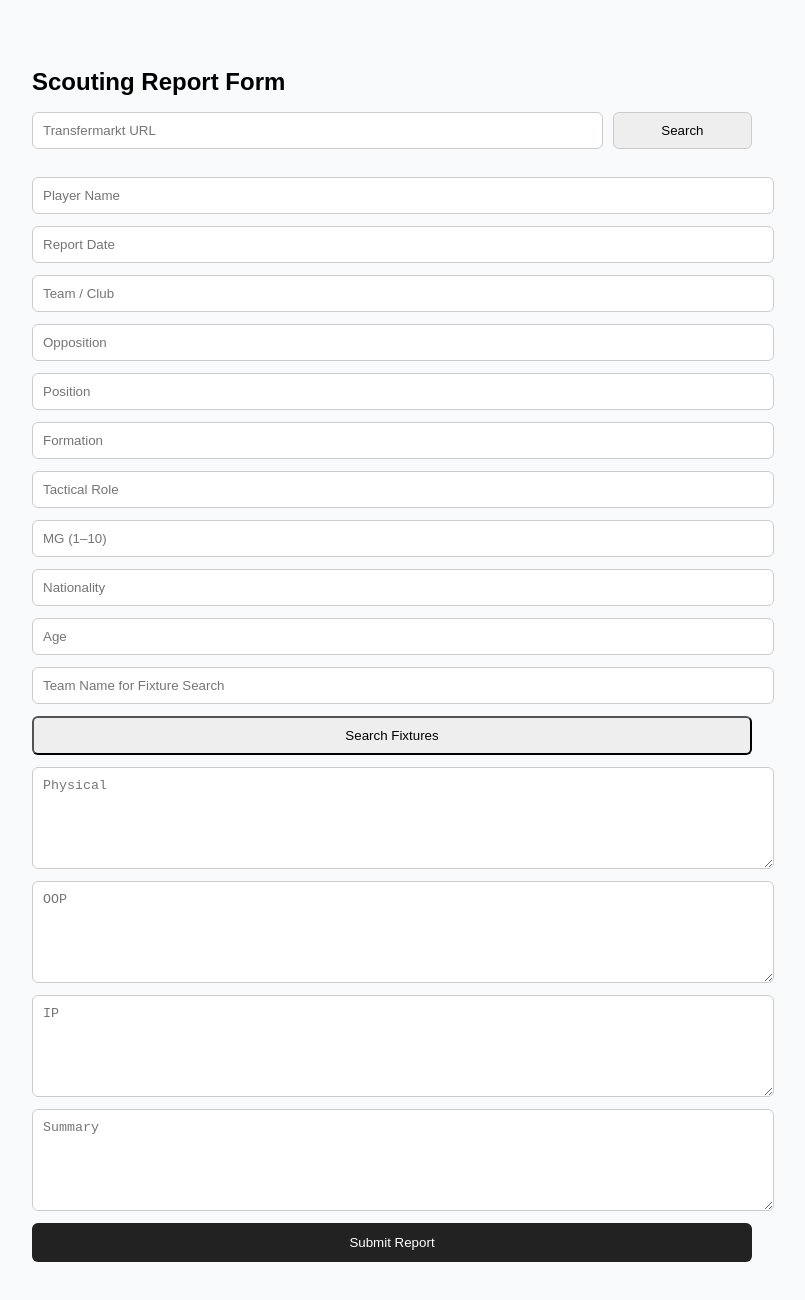
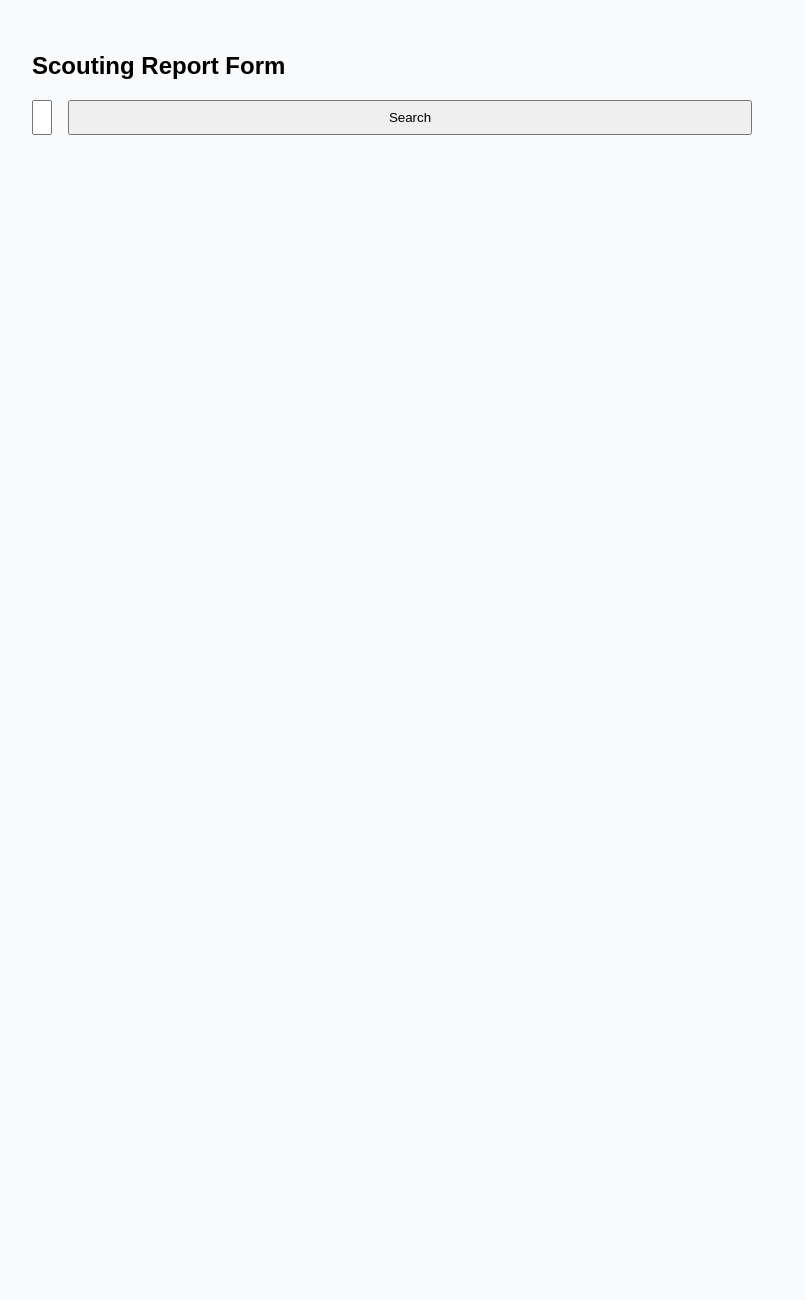
Before and after one commit to MarquesJake/Scouting-report-app, a React (Vite) app: page / in a window 1280 px wide. Shown: the top 1300 px of the page, without its empty margins (248-1053 px from the left). After the commit the page ends 800 px from the top, so only its background shows below. Built offline with nearby package versions, Linux system fonts and the light colour scheme.

Commit message:
Update ScoutingReportForm.jsx

```diff
--- a/src/ScoutingReportForm.jsx
+++ b/src/ScoutingReportForm.jsx
@@ -1,4 +1,4 @@
-import { useState, useEffect } from 'react';
+import { useState } from 'react';
 
 export default function ScoutingReportForm() {
   const [formData, setFormData] = useState({
@@ -40,10 +40,8 @@ export default function ScoutingReportForm() {
     if (!playerId) return;
 
     try {
-      const response = await fetch(`https://transfermarkt-api.vercel.app/player/${playerId}`);
+      const response = await fetch(`/api/player-info?playerId=${playerId}`);
       const data = await response.json();
-
-      console.log("TM API data:", data);
 
       if (!data.name) {
         alert("Player not found. Double check the Transfermarkt link or try a different player.");
@@ -64,125 +62,23 @@ export default function ScoutingReportForm() {
     }
   };
 
-  const handleChange = (e) => {
-    setFormData({ ...formData, [e.target.name]: e.target.value });
-  };
-
-  const handleTransfermarktChange = (e) => {
-    const url = e.target.value;
-    setFormData((prev) => ({ ...prev, transfermarktUrl: url }));
-  };
-
-  const handleFixtureSearch = async () => {
-    const { fixtureTeamName } = formData;
-    if (!fixtureTeamName) return;
-
-    try {
-      const response = await fetch(`https://transfermarkt-api.vercel.app/fixtures/${encodeURIComponent(fixtureTeamName)}`);
-      const data = await response.json();
-
-      const fixtures = data.fixtures?.map(match => `${match.home} vs ${match.away} - ${match.date}`) || [];
-      setFixtureOptions(fixtures);
-    } catch (err) {
-      console.error("Error fetching fixtures from Transfermarkt API:", err);
-      setFixtureOptions([]);
-    }
-  };
-
-  const selectFixture = (fixture, index) => {
-    setFormData({ ...formData, fixtureSearch: fixture });
-    setSelectedFixtureIndex(index);
-  };
-
-  const generateReport = async () => {
-    const transfermarktId = extractTransfermarktId(formData.transfermarktUrl);
-    const transfermarktLink = transfermarktId
-      ? `https://www.transfermarkt.com/player/profil/spieler/${transfermarktId}`
-      : '';
-
-    const fullReport = `**Player:** ${formData.playerName}\n**Date:** ${formData.reportDate}\n**Team:** ${formData.team}\n**Opposition:** ${formData.opposition}\n**Position:** ${formData.position}\n**Formation:** ${formData.formation}\n**Tactical Role:** ${formData.tacticalRole}\n**MG:** ${formData.mg}/10\n$${
-      transfermarktLink ? `**Transfermarkt Profile:** [Link](${transfermarktLink})\n` : ''
-    }$${
-      formData.fixtureSearch ? `**Fixture:** ${formData.fixtureSearch}\n` : ''
-    }
-**Nationality:** ${formData.nationality}\n**Age:** ${formData.age}\n
-**Physical**\n${formData.physical}\n\n**OOP**\n${formData.oop}\n\n**IP**\n${formData.ip}\n\n**Summary**\n${formData.summary}`;
-
-    setReport(fullReport);
-
-    try {
-      await fetch(SHEETS_WEBHOOK_URL, {
-        method: "POST",
-        mode: "no-cors",
-        headers: {
-          "Content-Type": "application/json"
-        },
-        body: JSON.stringify(formData)
-      });
-
-      setPopupVisible(true);
-      setTimeout(() => {
-        setPopupVisible(false);
-        window.location.reload();
-      }, 2000);
-
-    } catch (err) {
-      console.error("Error sending to Google Sheets:", err);
-    }
-  };
-
   return (
-    <div style={{ maxWidth: '720px', margin: 'auto', padding: '2rem', fontFamily: 'Arial, sans-serif' }}>
-      <div style={{ display: 'flex', alignItems: 'center', gap: '1rem', marginBottom: '1rem' }}>
-        {formData.photoUrl && (
-          <img src={formData.photoUrl} alt="Player" style={{ width: '100px', height: '100px', objectFit: 'cover', borderRadius: '8px' }} />
-        )}
-        <h2 style={{ marginBottom: '0' }}>Scouting Report Form</h2>
+    <div style={{ maxWidth: '720px', margin: 'auto', padding: '1rem' }}>
+      <h2>Scouting Report Form</h2>
+      <div style={{ display: 'flex', alignItems: 'center', gap: '1rem', marginBottom: '10px' }}>
+        <input
+          name="transfermarktUrl"
+          placeholder="Transfermarkt URL"
+          value={formData.transfermarktUrl}
+          onChange={(e) => setFormData({ ...formData, transfermarktUrl: e.target.value })}
+          style={{ flex: 1, padding: '8px' }}
+        />
+        <button onClick={autoFillFromTransfermarkt} style={{ padding: '8px 16px' }}>Search</button>
       </div>
-
-      <div style={{ display: 'flex', gap: '10px', marginBottom: '12px' }}>
-        <input name="transfermarktUrl" placeholder="Transfermarkt URL" onChange={handleTransfermarktChange} value={formData.transfermarktUrl} style={{ flex: 4, padding: '10px', borderRadius: '6px', border: '1px solid #ccc' }} />
-        <button onClick={autoFillFromTransfermarkt} style={{ flex: 1, padding: '10px 0', borderRadius: '6px', border: '1px solid #ccc', background: '#eee' }}>Search</button>
-      </div>
-
-      {[['playerName', 'Player Name'], ['reportDate', 'Report Date'], ['team', 'Team / Club'], ['opposition', 'Opposition'], ['position', 'Position'], ['formation', 'Formation'], ['tacticalRole', 'Tactical Role'], ['mg', 'MG (1–10)'], ['nationality', 'Nationality'], ['age', 'Age']]
-        .map(([key, label]) => (
-          <input key={key} name={key} placeholder={label} onChange={handleChange} value={formData[key]} style={{ width: '100%', marginBottom: '12px', padding: '10px', borderRadius: '6px', border: '1px solid #ccc' }} />
-        ))}
-
-      <input name="fixtureTeamName" placeholder="Team Name for Fixture Search" onChange={handleChange} value={formData.fixtureTeamName} style={{ width: '100%', marginBottom: '12px', padding: '10px', borderRadius: '6px', border: '1px solid #ccc' }} />
-      <button onClick={handleFixtureSearch} style={{ width: '100%', padding: '10px', marginBottom: '12px', background: '#eee', borderRadius: '6px' }}>Search Fixtures</button>
-
-      {fixtureOptions.map((fixture, i) => (
-        <button
-          key={i}
-          onClick={() => selectFixture(fixture, i)}
-          style={{
-            width: '100%',
-            padding: '10px',
-            marginBottom: '8px',
-            borderRadius: '6px',
-            border: '1px solid #ccc',
-            background: selectedFixtureIndex === i ? '#d1e7dd' : '#f9f9f9',
-            fontWeight: selectedFixtureIndex === i ? 'bold' : 'normal'
-          }}
-        >
-          {fixture}
-        </button>
-      ))}
-
-      {[['physical', 'Physical'], ['oop', 'OOP'], ['ip', 'IP'], ['summary', 'Summary']]
-        .map(([key, label]) => (
-          <textarea key={key} name={key} placeholder={label} onChange={handleChange} value={formData[key]} style={{ width: '100%', minHeight: '80px', marginBottom: '12px', padding: '10px', borderRadius: '6px', border: '1px solid #ccc' }} />
-        ))}
-
-      <button onClick={generateReport} style={{ width: '100%', padding: '12px', background: '#222', color: '#fff', border: 'none', borderRadius: '6px' }}>Submit Report</button>
-
-      {popupVisible && (
-        <div style={{ position: 'fixed', top: '20px', right: '20px', background: '#4CAF50', color: '#fff', padding: '1rem 1.5rem', borderRadius: '8px', boxShadow: '0 4px 10px rgba(0,0,0,0.2)' }}>
-          ✅ Report submitted!
-        </div>
+      {formData.photoUrl && (
+        <img src={formData.photoUrl} alt="Player" style={{ width: '100px', borderRadius: '8px', marginBottom: '10px' }} />
       )}
+      {/* Other form fields go here... */}
     </div>
   );
 }
```
